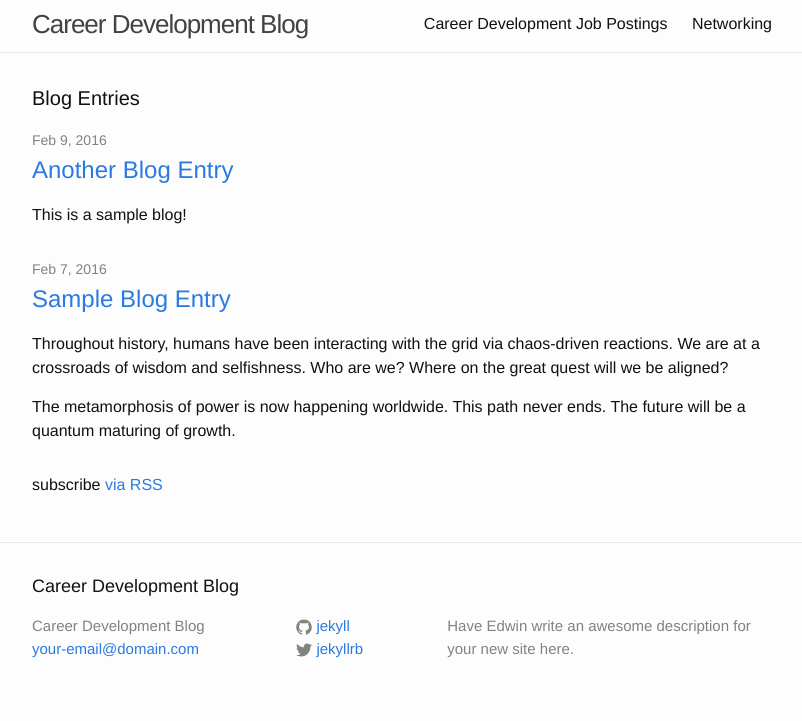
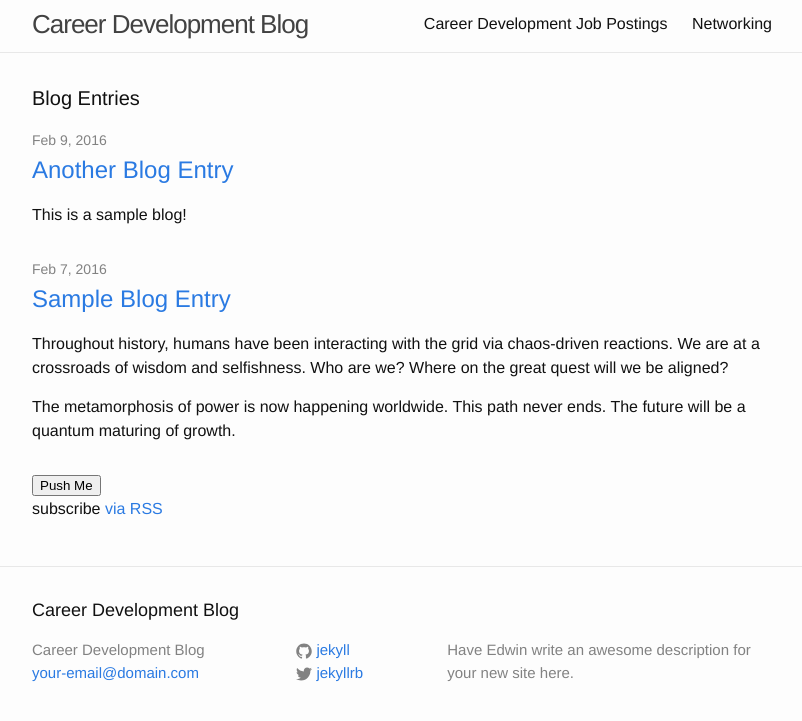
Before and after one commit to C-Stein/CareerDev, a Jekyll site: the page built from index.html, in a window 1280 px wide, cut to the strip 44-765 px from the top of the page. Shown: the whole strip, without its empty margins (238-1040 px from the left). Built offline with Jekyll 4.4.1, drawn with Linux system fonts in a browser that asks for light colours.

Commit message:
put authorization behind a button

```diff
--- a/index.html
+++ b/index.html
@@ -20,7 +20,7 @@
       {% endif %}
     {% endfor %}
   </ul>
-
+  <button id="button">Push Me</button>
   <p class="rss-subscribe">subscribe <a href="{{ "/feed.xml" | prepend: site.baseurl }}">via RSS</a></p>
 
 </div>
--- a/scripts.js
+++ b/scripts.js
@@ -2,8 +2,10 @@
 
 OAuth.initialize('Jm26g27oCrprH3FOLnc8GRyi4gs');
 
-OAuth.popup('github')
+document.getElementById('button').addEventListener("click", function() {
+    OAuth.popup('google')
       .done(function(result) {
+            console.log("it worked");
            result.get('/me')
         .done(function (response) {
             //this will display "John Doe" in the console
@@ -17,14 +19,14 @@
         //handle error with err
         console.log("error #2!", err);
     });
-
+});
 console.log("still running js");
 
-OAuth.popup('github').done(function(github) {
-    github.me().done(function(me) {
-        console.log('Your name is ' + me.name)
-    })
-}).fail(function (err) {
-    //handle error with err
-    console.log("error the other one!", err);
-});
+// OAuth.popup('github').done(function(github) {
+//     github.me().done(function(me) {
+//         console.log('Your name is ' + me.name)
+//     })
+// }).fail(function (err) {
+//     //handle error with err
+//     console.log("error the other one!", err);
+// });
```
Lines whose indentation alone changed are shown as unchanged.
